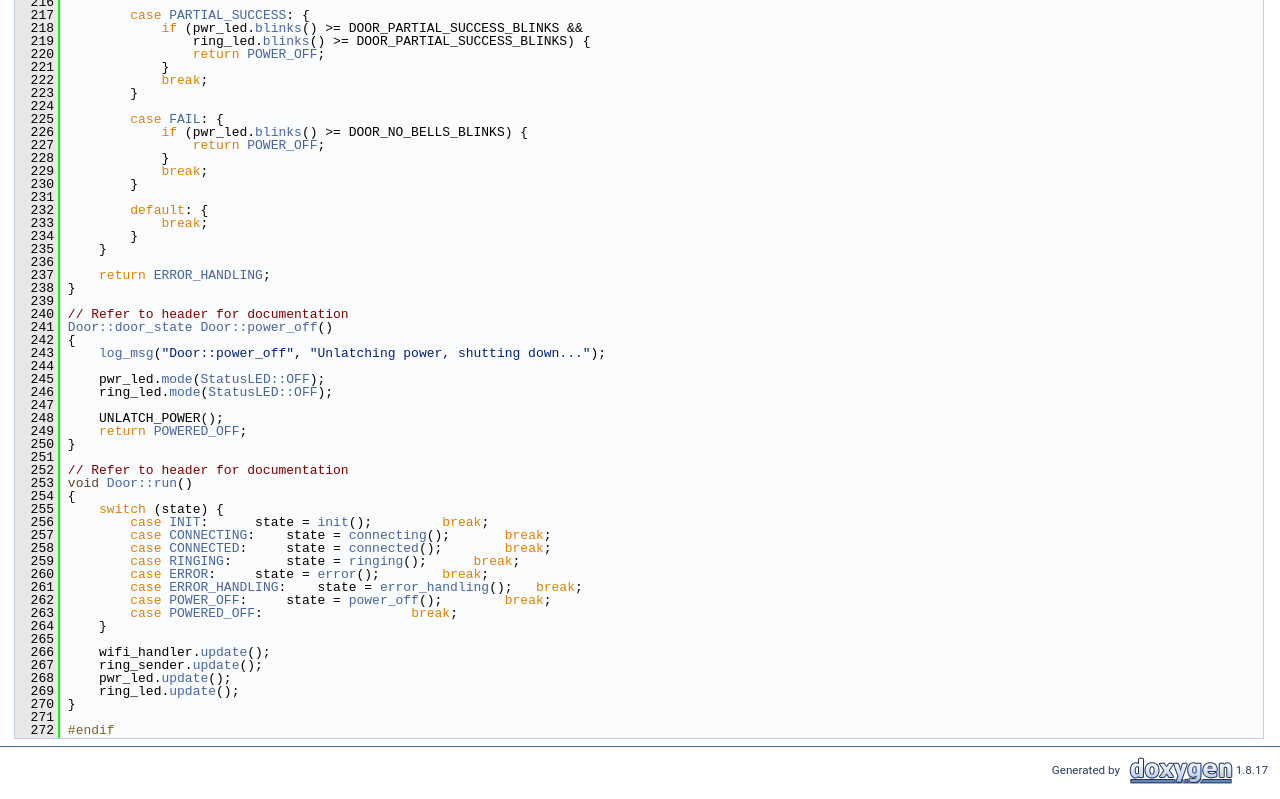
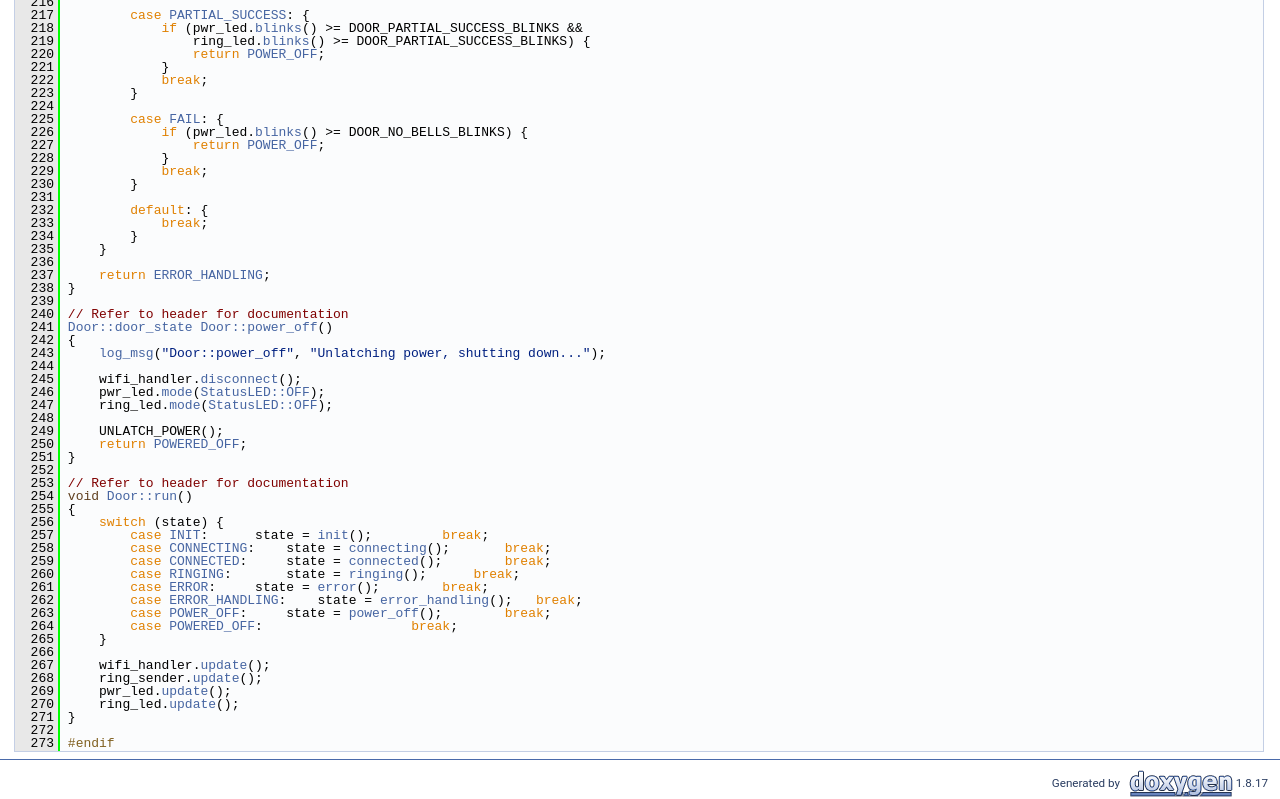
Before and after one commit to TuDo-Makerspace/Wireless-Doorbell, a plain HTML site: page docs/Door_8cpp_source.html in a window 1280 px wide. Shown: the part 3020-3819 px from the top of the page. Drawn offline with Linux system fonts and the light colour scheme.

```diff
--- a/docs/Door_8cpp_source.html
+++ b/docs/Door_8cpp_source.html
@@ -313,34 +313,35 @@ $(function() {
 <div class="line"><a name="l00242"></a><span class="lineno">  242</span>&#160;{</div>
 <div class="line"><a name="l00243"></a><span class="lineno">  243</span>&#160;    <a class="code" href="log_8cpp.html#ac39e5c0d1b82e82e5c0af8da86bb750d">log_msg</a>(<span class="stringliteral">&quot;Door::power_off&quot;</span>, <span class="stringliteral">&quot;Unlatching power, shutting down...&quot;</span>);</div>
 <div class="line"><a name="l00244"></a><span class="lineno">  244</span>&#160; </div>
-<div class="line"><a name="l00245"></a><span class="lineno">  245</span>&#160;    pwr_led.<a class="code" href="classStatusLED.html#a4829b4052abe7a11b1fe9a2eae1bb782">mode</a>(<a class="code" href="classStatusLED.html#a5b7dff36a620ddd0f96f67d0271d8da3ac6961e92fe86b75f92702e3c28eee30e">StatusLED::OFF</a>);</div>
-<div class="line"><a name="l00246"></a><span class="lineno">  246</span>&#160;    ring_led.<a class="code" href="classStatusLED.html#a4829b4052abe7a11b1fe9a2eae1bb782">mode</a>(<a class="code" href="classStatusLED.html#a5b7dff36a620ddd0f96f67d0271d8da3ac6961e92fe86b75f92702e3c28eee30e">StatusLED::OFF</a>);</div>
-<div class="line"><a name="l00247"></a><span class="lineno">  247</span>&#160; </div>
-<div class="line"><a name="l00248"></a><span class="lineno">  248</span>&#160;    UNLATCH_POWER();</div>
-<div class="line"><a name="l00249"></a><span class="lineno">  249</span>&#160;    <span class="keywordflow">return</span> <a class="code" href="classDoor.html#a38d4cc368635d47eff17500f4cacab5ba49ba94e87167e02d921299c6312f4117">POWERED_OFF</a>;</div>
-<div class="line"><a name="l00250"></a><span class="lineno">  250</span>&#160;}</div>
-<div class="line"><a name="l00251"></a><span class="lineno">  251</span>&#160; </div>
-<div class="line"><a name="l00252"></a><span class="lineno">  252</span>&#160;<span class="comment">// Refer to header for documentation</span></div>
-<div class="line"><a name="l00253"></a><span class="lineno">  253</span>&#160;<span class="keywordtype">void</span> <a class="code" href="classDoor.html#a2bb4f6c3ed153d23219e0f889c1f66ce">Door::run</a>()</div>
-<div class="line"><a name="l00254"></a><span class="lineno">  254</span>&#160;{</div>
-<div class="line"><a name="l00255"></a><span class="lineno">  255</span>&#160;    <span class="keywordflow">switch</span> (state) {</div>
-<div class="line"><a name="l00256"></a><span class="lineno">  256</span>&#160;        <span class="keywordflow">case</span> <a class="code" href="classDoor.html#a38d4cc368635d47eff17500f4cacab5bae4238e79e99254c81d0247880670e9c6">INIT</a>:      state = <a class="code" href="classDoor.html#af7fabf87e193c17fb28492563956cb92">init</a>();         <span class="keywordflow">break</span>;</div>
-<div class="line"><a name="l00257"></a><span class="lineno">  257</span>&#160;        <span class="keywordflow">case</span> <a class="code" href="classDoor.html#a38d4cc368635d47eff17500f4cacab5baa92b8eecbb74ff417f680e3925093e0c">CONNECTING</a>:    state = <a class="code" href="classDoor.html#a2f5eb9c631dc7da1964644827db85832">connecting</a>();       <span class="keywordflow">break</span>;</div>
-<div class="line"><a name="l00258"></a><span class="lineno">  258</span>&#160;        <span class="keywordflow">case</span> <a class="code" href="classDoor.html#a38d4cc368635d47eff17500f4cacab5baeed3444774d703e4d0628e48b8f025fd">CONNECTED</a>:     state = <a class="code" href="classDoor.html#a6f14b91e5f8b4253aa96d165ef52619f">connected</a>();        <span class="keywordflow">break</span>;</div>
-<div class="line"><a name="l00259"></a><span class="lineno">  259</span>&#160;        <span class="keywordflow">case</span> <a class="code" href="classDoor.html#a38d4cc368635d47eff17500f4cacab5ba8c404dd720f51d3ac1bdb5db92e25405">RINGING</a>:       state = <a class="code" href="classDoor.html#a00c2c82421c10fa72f3fc18d3b774152">ringing</a>();      <span class="keywordflow">break</span>;</div>
-<div class="line"><a name="l00260"></a><span class="lineno">  260</span>&#160;        <span class="keywordflow">case</span> <a class="code" href="classDoor.html#a38d4cc368635d47eff17500f4cacab5ba504e7696dd0089f31dc0e9431d7716fc">ERROR</a>:     state = <a class="code" href="classDoor.html#a15ce4e96bd9fabeb85d5cdd12e5afccb">error</a>();        <span class="keywordflow">break</span>;</div>
-<div class="line"><a name="l00261"></a><span class="lineno">  261</span>&#160;        <span class="keywordflow">case</span> <a class="code" href="classDoor.html#a38d4cc368635d47eff17500f4cacab5ba89670ce298ef97ce36895db671786351">ERROR_HANDLING</a>:    state = <a class="code" href="classDoor.html#a26c0a51bcbf4863504befbf5ff719fc6">error_handling</a>();   <span class="keywordflow">break</span>;</div>
-<div class="line"><a name="l00262"></a><span class="lineno">  262</span>&#160;        <span class="keywordflow">case</span> <a class="code" href="classDoor.html#a38d4cc368635d47eff17500f4cacab5ba6a2a03b292989d815380f19d44d53482">POWER_OFF</a>:     state = <a class="code" href="classDoor.html#aa783f68afda537b5241e83cb6f21ebed">power_off</a>();        <span class="keywordflow">break</span>;</div>
-<div class="line"><a name="l00263"></a><span class="lineno">  263</span>&#160;        <span class="keywordflow">case</span> <a class="code" href="classDoor.html#a38d4cc368635d47eff17500f4cacab5ba49ba94e87167e02d921299c6312f4117">POWERED_OFF</a>:                   <span class="keywordflow">break</span>;</div>
-<div class="line"><a name="l00264"></a><span class="lineno">  264</span>&#160;    }</div>
-<div class="line"><a name="l00265"></a><span class="lineno">  265</span>&#160; </div>
-<div class="line"><a name="l00266"></a><span class="lineno">  266</span>&#160;    wifi_handler.<a class="code" href="classWiFiHandler.html#a77f42ced06e641e1ec79464ab5d54523">update</a>();</div>
-<div class="line"><a name="l00267"></a><span class="lineno">  267</span>&#160;    ring_sender.<a class="code" href="classRingSender.html#aa33d7de43fa2c235f6579de322cae17b">update</a>();</div>
-<div class="line"><a name="l00268"></a><span class="lineno">  268</span>&#160;    pwr_led.<a class="code" href="classStatusLED.html#a4c4155fa49e19d5e758637be20e48d4c">update</a>();</div>
-<div class="line"><a name="l00269"></a><span class="lineno">  269</span>&#160;    ring_led.<a class="code" href="classStatusLED.html#a4c4155fa49e19d5e758637be20e48d4c">update</a>();</div>
-<div class="line"><a name="l00270"></a><span class="lineno">  270</span>&#160;}</div>
-<div class="line"><a name="l00271"></a><span class="lineno">  271</span>&#160; </div>
-<div class="line"><a name="l00272"></a><span class="lineno">  272</span>&#160;<span class="preprocessor">#endif</span></div>
+<div class="line"><a name="l00245"></a><span class="lineno">  245</span>&#160;    wifi_handler.<a class="code" href="classWiFiHandler.html#a39d0972424e7b227bd578830fd12e104">disconnect</a>();</div>
+<div class="line"><a name="l00246"></a><span class="lineno">  246</span>&#160;    pwr_led.<a class="code" href="classStatusLED.html#a4829b4052abe7a11b1fe9a2eae1bb782">mode</a>(<a class="code" href="classStatusLED.html#a5b7dff36a620ddd0f96f67d0271d8da3ac6961e92fe86b75f92702e3c28eee30e">StatusLED::OFF</a>);</div>
+<div class="line"><a name="l00247"></a><span class="lineno">  247</span>&#160;    ring_led.<a class="code" href="classStatusLED.html#a4829b4052abe7a11b1fe9a2eae1bb782">mode</a>(<a class="code" href="classStatusLED.html#a5b7dff36a620ddd0f96f67d0271d8da3ac6961e92fe86b75f92702e3c28eee30e">StatusLED::OFF</a>);</div>
+<div class="line"><a name="l00248"></a><span class="lineno">  248</span>&#160; </div>
+<div class="line"><a name="l00249"></a><span class="lineno">  249</span>&#160;    UNLATCH_POWER();</div>
+<div class="line"><a name="l00250"></a><span class="lineno">  250</span>&#160;    <span class="keywordflow">return</span> <a class="code" href="classDoor.html#a38d4cc368635d47eff17500f4cacab5ba49ba94e87167e02d921299c6312f4117">POWERED_OFF</a>;</div>
+<div class="line"><a name="l00251"></a><span class="lineno">  251</span>&#160;}</div>
+<div class="line"><a name="l00252"></a><span class="lineno">  252</span>&#160; </div>
+<div class="line"><a name="l00253"></a><span class="lineno">  253</span>&#160;<span class="comment">// Refer to header for documentation</span></div>
+<div class="line"><a name="l00254"></a><span class="lineno">  254</span>&#160;<span class="keywordtype">void</span> <a class="code" href="classDoor.html#a2bb4f6c3ed153d23219e0f889c1f66ce">Door::run</a>()</div>
+<div class="line"><a name="l00255"></a><span class="lineno">  255</span>&#160;{</div>
+<div class="line"><a name="l00256"></a><span class="lineno">  256</span>&#160;    <span class="keywordflow">switch</span> (state) {</div>
+<div class="line"><a name="l00257"></a><span class="lineno">  257</span>&#160;        <span class="keywordflow">case</span> <a class="code" href="classDoor.html#a38d4cc368635d47eff17500f4cacab5bae4238e79e99254c81d0247880670e9c6">INIT</a>:      state = <a class="code" href="classDoor.html#af7fabf87e193c17fb28492563956cb92">init</a>();         <span class="keywordflow">break</span>;</div>
+<div class="line"><a name="l00258"></a><span class="lineno">  258</span>&#160;        <span class="keywordflow">case</span> <a class="code" href="classDoor.html#a38d4cc368635d47eff17500f4cacab5baa92b8eecbb74ff417f680e3925093e0c">CONNECTING</a>:    state = <a class="code" href="classDoor.html#a2f5eb9c631dc7da1964644827db85832">connecting</a>();       <span class="keywordflow">break</span>;</div>
+<div class="line"><a name="l00259"></a><span class="lineno">  259</span>&#160;        <span class="keywordflow">case</span> <a class="code" href="classDoor.html#a38d4cc368635d47eff17500f4cacab5baeed3444774d703e4d0628e48b8f025fd">CONNECTED</a>:     state = <a class="code" href="classDoor.html#a6f14b91e5f8b4253aa96d165ef52619f">connected</a>();        <span class="keywordflow">break</span>;</div>
+<div class="line"><a name="l00260"></a><span class="lineno">  260</span>&#160;        <span class="keywordflow">case</span> <a class="code" href="classDoor.html#a38d4cc368635d47eff17500f4cacab5ba8c404dd720f51d3ac1bdb5db92e25405">RINGING</a>:       state = <a class="code" href="classDoor.html#a00c2c82421c10fa72f3fc18d3b774152">ringing</a>();      <span class="keywordflow">break</span>;</div>
+<div class="line"><a name="l00261"></a><span class="lineno">  261</span>&#160;        <span class="keywordflow">case</span> <a class="code" href="classDoor.html#a38d4cc368635d47eff17500f4cacab5ba504e7696dd0089f31dc0e9431d7716fc">ERROR</a>:     state = <a class="code" href="classDoor.html#a15ce4e96bd9fabeb85d5cdd12e5afccb">error</a>();        <span class="keywordflow">break</span>;</div>
+<div class="line"><a name="l00262"></a><span class="lineno">  262</span>&#160;        <span class="keywordflow">case</span> <a class="code" href="classDoor.html#a38d4cc368635d47eff17500f4cacab5ba89670ce298ef97ce36895db671786351">ERROR_HANDLING</a>:    state = <a class="code" href="classDoor.html#a26c0a51bcbf4863504befbf5ff719fc6">error_handling</a>();   <span class="keywordflow">break</span>;</div>
+<div class="line"><a name="l00263"></a><span class="lineno">  263</span>&#160;        <span class="keywordflow">case</span> <a class="code" href="classDoor.html#a38d4cc368635d47eff17500f4cacab5ba6a2a03b292989d815380f19d44d53482">POWER_OFF</a>:     state = <a class="code" href="classDoor.html#aa783f68afda537b5241e83cb6f21ebed">power_off</a>();        <span class="keywordflow">break</span>;</div>
+<div class="line"><a name="l00264"></a><span class="lineno">  264</span>&#160;        <span class="keywordflow">case</span> <a class="code" href="classDoor.html#a38d4cc368635d47eff17500f4cacab5ba49ba94e87167e02d921299c6312f4117">POWERED_OFF</a>:                   <span class="keywordflow">break</span>;</div>
+<div class="line"><a name="l00265"></a><span class="lineno">  265</span>&#160;    }</div>
+<div class="line"><a name="l00266"></a><span class="lineno">  266</span>&#160; </div>
+<div class="line"><a name="l00267"></a><span class="lineno">  267</span>&#160;    wifi_handler.<a class="code" href="classWiFiHandler.html#a77f42ced06e641e1ec79464ab5d54523">update</a>();</div>
+<div class="line"><a name="l00268"></a><span class="lineno">  268</span>&#160;    ring_sender.<a class="code" href="classRingSender.html#aa33d7de43fa2c235f6579de322cae17b">update</a>();</div>
+<div class="line"><a name="l00269"></a><span class="lineno">  269</span>&#160;    pwr_led.<a class="code" href="classStatusLED.html#a4c4155fa49e19d5e758637be20e48d4c">update</a>();</div>
+<div class="line"><a name="l00270"></a><span class="lineno">  270</span>&#160;    ring_led.<a class="code" href="classStatusLED.html#a4c4155fa49e19d5e758637be20e48d4c">update</a>();</div>
+<div class="line"><a name="l00271"></a><span class="lineno">  271</span>&#160;}</div>
+<div class="line"><a name="l00272"></a><span class="lineno">  272</span>&#160; </div>
+<div class="line"><a name="l00273"></a><span class="lineno">  273</span>&#160;<span class="preprocessor">#endif</span></div>
 </div><!-- fragment --></div><!-- contents -->
 <div class="ttc" id="aclassDoor_html_a222bf4929529a34a933b1b52d3059ffe"><div class="ttname"><a href="classDoor.html#a222bf4929529a34a933b1b52d3059ffe">Door::bootMSG</a></div><div class="ttdeci">void bootMSG()</div><div class="ttdoc">Prints the boot message.</div></div>
 <div class="ttc" id="aclassStatusLED_html"><div class="ttname"><a href="classStatusLED.html">StatusLED</a></div><div class="ttdoc">StatusLED class.</div><div class="ttdef"><b>Definition:</b> <a href="StatusLED_8h_source.html#l00036">StatusLED.h:36</a></div></div>
@@ -374,6 +375,7 @@ $(function() {
 <div class="ttc" id="aclassStatusLED_html_a4829b4052abe7a11b1fe9a2eae1bb782"><div class="ttname"><a href="classStatusLED.html#a4829b4052abe7a11b1fe9a2eae1bb782">StatusLED::mode</a></div><div class="ttdeci">void mode(led_mode m)</div><div class="ttdoc">Sets the LEDs mode.</div><div class="ttdef"><b>Definition:</b> <a href="StatusLED_8cpp_source.html#l00056">StatusLED.cpp:56</a></div></div>
 <div class="ttc" id="alog_8h_html"><div class="ttname"><a href="log_8h.html">log.h</a></div><div class="ttdoc">Provides functions and macros for logging.</div></div>
 <div class="ttc" id="aclassStatusLED_html_a5b7dff36a620ddd0f96f67d0271d8da3a44ff2790ced42e6fad0f613a87736866"><div class="ttname"><a href="classStatusLED.html#a5b7dff36a620ddd0f96f67d0271d8da3a44ff2790ced42e6fad0f613a87736866">StatusLED::BLINK</a></div><div class="ttdeci">@ BLINK</div><div class="ttdoc">First ON then OFF.</div><div class="ttdef"><b>Definition:</b> <a href="StatusLED_8h_source.html#l00042">StatusLED.h:42</a></div></div>
+<div class="ttc" id="aclassWiFiHandler_html_a39d0972424e7b227bd578830fd12e104"><div class="ttname"><a href="classWiFiHandler.html#a39d0972424e7b227bd578830fd12e104">WiFiHandler::disconnect</a></div><div class="ttdeci">void disconnect()</div><div class="ttdoc">Disconnects from WiFi.</div><div class="ttdef"><b>Definition:</b> <a href="WiFiHandler_8cpp_source.html#l00099">WiFiHandler.cpp:99</a></div></div>
 <div class="ttc" id="aclassDoor_html_a2f5eb9c631dc7da1964644827db85832"><div class="ttname"><a href="classDoor.html#a2f5eb9c631dc7da1964644827db85832">Door::connecting</a></div><div class="ttdeci">door_state connecting()</div><div class="ttdoc">Handles the CONNECTING state.</div></div>
 <div class="ttc" id="aclassStatusLED_html_a5b7dff36a620ddd0f96f67d0271d8da3acdac81ff2db0068361221942eeef1869"><div class="ttname"><a href="classStatusLED.html#a5b7dff36a620ddd0f96f67d0271d8da3acdac81ff2db0068361221942eeef1869">StatusLED::ON</a></div><div class="ttdeci">@ ON</div><div class="ttdoc">Constantly on.</div><div class="ttdef"><b>Definition:</b> <a href="StatusLED_8h_source.html#l00041">StatusLED.h:41</a></div></div>
 <div class="ttc" id="aclassDoor_html_af7fabf87e193c17fb28492563956cb92"><div class="ttname"><a href="classDoor.html#af7fabf87e193c17fb28492563956cb92">Door::init</a></div><div class="ttdeci">door_state init()</div><div class="ttdoc">Entry point of the state machine.</div></div>
```
Also changed, not shown: 1 other file.
